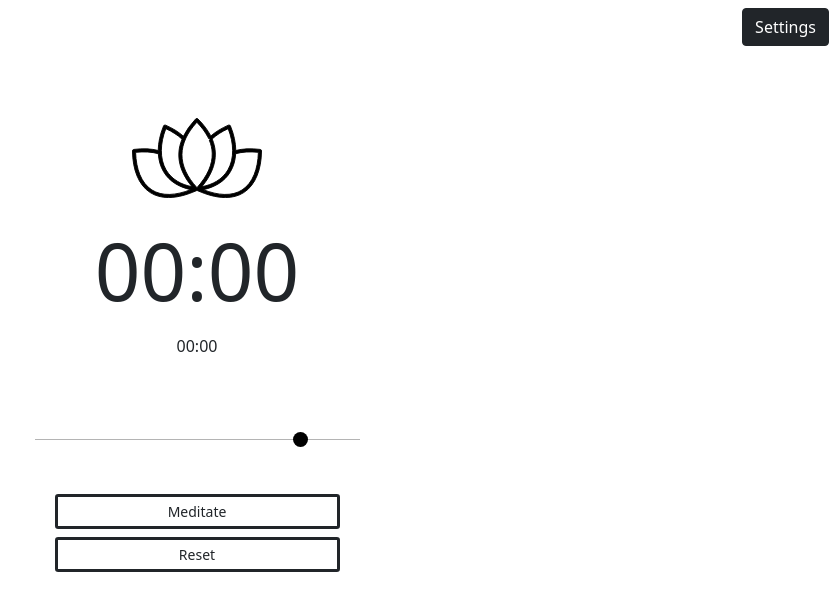
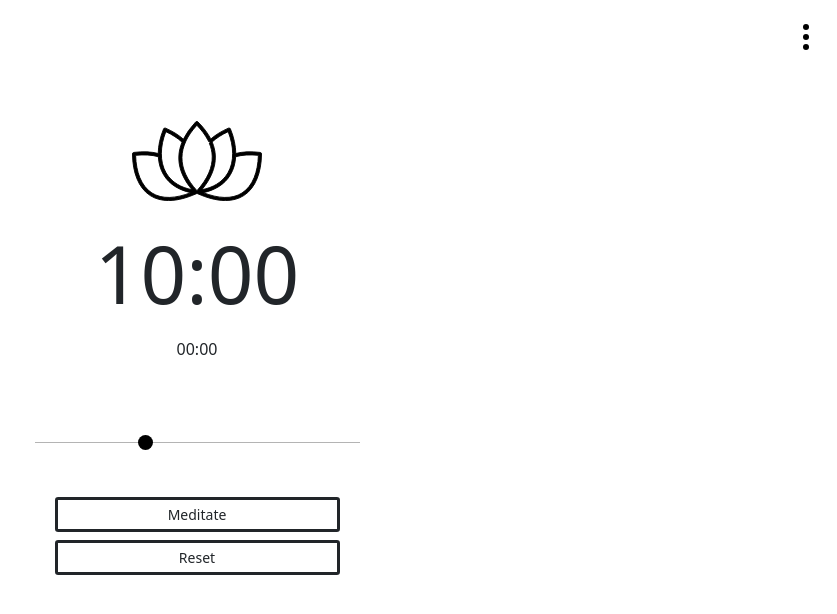
Before and after one commit to JimmyAllDay/meditation-timer, a React (Create React App) app: page / in a window 1280 px wide. Shown: the top 614 px of the page, without its empty margins (443-1280 px from the left). Built offline with nearby package versions, Linux system fonts and the light colour scheme.

Commit message:
updated settings layout

```diff
--- a/src/App.css
+++ /dev/null
@@ -1,17 +0,0 @@
-.slider {
-  -webkit-appearance: none;
-  width: 325px;
-  height: 1px;
-  color: #000000;
-  background: #b4b4b4;
-  outline: none;
-}
-.slider::-webkit-slider-thumb {
-  -webkit-appearance: none;
-  appearance: none;
-  width: 15px;
-  height: 15px;
-  background: #000000;
-  cursor: pointer;
-  border-radius: 20px;
-}
--- a/src/App.js
+++ b/src/App.js
@@ -2,21 +2,11 @@ import React, { Component } from "react";
 import Header from "./Components/Header";
 import SettingsContainer from "./Components/Settings Components/SettingsContainer";
 import Timer from "./Components/Timer Components/Timer";
-import Lotus from "./Components/Timer Components/Lotus";
-
-import {
-  BrowserRouter as Router,
-  Route,
-  // Link,
-  // BrowserRouter
-} from "react-router-dom";
 
 import { Container, Row } from "react-bootstrap";
 
 import sounds from "./Components/soundArray";
 import audioPlayer from "./Components/audioPlayer";
-
-import "./App.css";
 
 class App extends Component {
   constructor() {
@@ -31,8 +21,8 @@ class App extends Component {
         sample: sounds.endSounds[0].value,
       },
       time: {
-        totalSeconds: 0,
-        minutes: 0,
+        totalSeconds: 600,
+        minutes: 10,
         seconds: 0,
       },
       leadTime: {
@@ -40,9 +30,8 @@ class App extends Component {
       },
       counting: false,
       countStarted: false,
+      settings: false,
     };
-
-    this.sounds = sounds;
     this.sSoundHandler = this.sSoundHandler.bind(this);
     this.eSoundHandler = this.eSoundHandler.bind(this);
     this.countDown = this.countDown.bind(this);
@@ -51,6 +40,7 @@ class App extends Component {
     this.timerHandler = this.timerHandler.bind(this);
     this.resetHandler = this.resetHandler.bind(this);
     this.leadTimeHandler = this.leadTimeHandler.bind(this);
+    this.settingsHandler = this.settingsHandler.bind(this);
   }
 
   sSoundHandler(name, sample) {
@@ -96,11 +86,9 @@ class App extends Component {
 
   // State maintenance
   countDown() {
-    // check state to determine whether countdown should proceed
     if (this.state.time.totalSeconds === 0) {
       clearInterval(this.IntervalID);
 
-      // play sound to denote conclusion of practice
       audioPlayer(this.state.endSound.sample);
 
       this.setState(() => {
@@ -110,7 +98,6 @@ class App extends Component {
         };
       });
     } else {
-      // Update state using prevState snapshot
       this.setState((prevState) => {
         return {
           time: {
@@ -173,16 +160,21 @@ class App extends Component {
     });
   }
 
+  settingsHandler() {
+    this.setState(() => {
+      return {
+        settings: !this.state.settings,
+      };
+    });
+  }
+
   render() {
     return (
-      <Router>
-        <Header />
+      <div>
+        <Header settings={this.settingsHandler} />
         <Container>
-          <Row className="d-flex justify-content-center m-3">
-            <Lotus />
-          </Row>
           <Row>
-            <Route path="/">
+            {!this.state.settings ? (
               <Timer
                 timerHandler={this.timerHandler}
                 timeHandler={this.timeHandler}
@@ -190,13 +182,17 @@ class App extends Component {
                 resetHandler={this.resetHandler}
                 {...this.state}
               />
-            </Route>
-            <Route path="/settings">
-              <SettingsContainer {...this.state} />
-            </Route>
+            ) : (
+              <SettingsContainer
+                sounds={sounds}
+                sSoundHandler={this.sSoundHandler}
+                eSoundHandler={this.eSoundHandler}
+                {...this.state}
+              />
+            )}
           </Row>
         </Container>
-      </Router>
+      </div>
     );
   }
 }
--- /dev/null
+++ b/src/Components/CSS/App.css
@@ -0,0 +1,61 @@
+.slider {
+  -webkit-appearance: none;
+  width: 325px;
+  height: 1px;
+  color: #000000;
+  background: #b4b4b4;
+  outline: none;
+}
+.slider::-webkit-slider-thumb {
+  -webkit-appearance: none;
+  appearance: none;
+  width: 15px;
+  height: 15px;
+  background: #000000;
+  cursor: pointer;
+  border-radius: 20px;
+}
+
+#kebab {
+  width: 10px;
+  height: 25px;
+  display: block;
+  position: relative;
+  float: right;
+  transform: rotate(0deg);
+  transition: 0.5s ease-in-out;
+  cursor: pointer;
+}
+#kebab span {
+  display: block;
+  position: absolute;
+  height: 6px;
+  width: 6px;
+  background: black;
+  border-radius: 9px;
+  opacity: 1;
+  left: 0;
+  transform: rotate(0deg);
+  transition: 0.25s ease-in-out;
+}
+#kebab span:nth-child(1) {
+  top: 0px;
+}
+#kebab span:nth-child(2) {
+  top: 10px;
+}
+#kebab span:nth-child(3) {
+  top: 20px;
+}
+#kebab.open span:nth-child(1) {
+  top: 14px;
+  transform: rotate(135deg);
+}
+#kebab.open span:nth-child(2) {
+  opacity: 0;
+  left: -60px;
+}
+#kebab.open span:nth-child(3) {
+  top: 14px;
+  transform: rotate(-135deg);
+}
--- a/src/Components/Header.js
+++ b/src/Components/Header.js
@@ -1,20 +1,24 @@
 import React from "react";
 
 import Navbar from "react-bootstrap/Navbar";
-import Button from "react-bootstrap/Button";
-
-import { Link } from "react-router-dom";
 
 const Header = (props) => {
+  console.log(props);
   return (
     <div>
       <Navbar expand="lg" className="d-flex justify-content-end">
         <div className="me-2">
-          <Link to="/settings">
-            <Button className="btn-dark" type="button">
-              Settings
-            </Button>
-          </Link>
+          <div
+            id="kebab"
+            className="mt-3 me-3"
+            onClick={() => {
+              props.settings();
+            }}
+          >
+            <span></span>
+            <span></span>
+            <span></span>
+          </div>
         </div>
       </Navbar>
     </div>
--- a/src/Components/Settings Components/SettingsContainer.js
+++ b/src/Components/Settings Components/SettingsContainer.js
@@ -1,69 +1,80 @@
-import React, { Component } from "react";
+import React from "react";
 import SoundPicker from "./SoundPicker";
 
-import { Link } from "react-router-dom";
+import { Container, Col, Row } from "react-bootstrap";
 
-class SettingsContainer extends Component {
-  constructor(props) {
-    super(props);
-    this.state = {};
-  }
+function SettingsContainer(props) {
+  console.log(props);
 
-  render() {
-    console.log(this.props);
-
-    const lovingKindness = "May you be happy and free from suffering";
-    const empatheticJoy = `May you be take joy in another's happiness`;
-    // function voiceAPICall(phrase) {
-
-    // }
-
-    return (
-      <div>
-        <div>
-          <h2>Settings Container </h2>
-        </div>
-
-        <Link to="/">
-          <button>Back </button>
-        </Link>
-
-        <div>
-          <h3>Start Sound</h3>
+  return (
+    <Container className="w-75">
+      <Row>
+        <Col className=" d-flex justify-content-center">
+          <h1 className="mt-5 mb-4">Settings</h1>
+        </Col>
+      </Row>
+      <Row>
+        <Col className="d-flex justify-content-end ">
+          <h3 className="align-self-center my-3">Lead-in Timer</h3>
+        </Col>
+        <Col className="d-flex justify-content-start ">
+          <input
+            className="w-50 my-3"
+            type="range"
+            min="0"
+            max="30"
+            value="0"
+          />
+        </Col>
+      </Row>
+      <Row>
+        <Col className="d-flex justify-content-end ">
+          <h3 className="align-self-center my-3">Start Sound</h3>
+        </Col>
+        <Col className="d-flex justify-content-start ">
           <SoundPicker
-            sounds={this.props.sounds.startSounds}
-            handler={this.props.sSoundHandler}
+            sounds={props.sounds.startSounds}
+            handler={props.sSoundHandler}
           />
-          <h4>Randomise</h4>
-          <h3>Lead in time</h3>
-        </div>
-
-        <div>
-          <h3>
-            API Input Field (can select pre-existing api calls or enter own)
-          </h3>
-          <select>
-            <option value={lovingKindness}>Loving Kindness</option>
-            <option value={empatheticJoy}>Empathetic Joy</option>
-            {/* <option value={compassion}>Compassion</option> */}
-            {/* <option value={equanimity}>Equanimity</option> */}
-          </select>
-
-          <h3>Slider for frequency of API calls</h3>
-        </div>
-
-        <div>
-          <h3>End Sound</h3>
+        </Col>
+      </Row>
+      <Row>
+        <Col className="d-flex justify-content-end ">
+          <h5 className="align-self-center my-3">Randomise Start Sound</h5>
+        </Col>
+        <Col className="d-flex justify-content-start ">
+          <input className="my-auto" type="checkbox" />
+        </Col>
+      </Row>
+      <Row>
+        <Col className="d-flex justify-content-end ">
+          <h3 className="align-self-center my-3">End Sound</h3>
+        </Col>
+        <Col className="d-flex justify-content-start ">
           <SoundPicker
-            sounds={this.props.sounds.endSounds}
-            handler={this.props.eSoundHandler}
+            sounds={props.sounds.endSounds}
+            handler={props.eSoundHandler}
           />
-          <h4>Randomise</h4>
-          <h4>Play Long Sounds</h4>
-        </div>
-      </div>
-    );
-  }
+        </Col>
+      </Row>
+      <Row>
+        <Col className="d-flex justify-content-end ">
+          <h5 className="my-3">Randomise End Sound</h5>
+        </Col>
+        <Col className="d-flex justify-content-start ">
+          <input className="my-auto" type="checkbox" />
+        </Col>
+      </Row>
+      <Row className="mb-5">
+        <Col className="d-flex justify-content-end ">
+          <h5 className="my-3">Play Long End Sounds</h5>
+        </Col>
+        <Col className="d-flex justify-content-start ">
+          <input className="my-auto" type="checkbox" />
+        </Col>
+      </Row>
+    </Container>
+  );
 }
 
 export default SettingsContainer;
--- a/src/Components/Settings Components/SoundPicker.js
+++ b/src/Components/Settings Components/SoundPicker.js
@@ -1,26 +1,11 @@
-import React, { Component } from "react";
+import React from "react";
 import Option from "./Option";
 import audioPlayer from "../audioPlayer";
 
-class SoundPicker extends Component {
-  constructor() {
-    super();
-    this.state = {
-      selected: "",
-    };
-    this.stateHander = this.stateHandler.bind(this);
-  }
+function SoundPicker(props) {
+  console.log(props);
 
-  stateHandler(event) {
-    this.setState(() => ({
-      selected: event.target.value,
-    }));
-  }
-
-  render() {
-    console.log(this.state.selected);
-
-    const samples = this.props.sounds.map((sound) => (
+  const samples = props.sounds.map((sound) => (
     <Option
       key={sound.id}
       value={sound.value}
@@ -30,22 +15,19 @@ class SoundPicker extends Component {
   ));
 
   return (
-      <div>
-        <form>
+    <div className="my-auto">
       <select
-            value={this.state.selected}
+        className="w-100"
+        value={props.selected}
         onChange={(e) => {
-              this.stateHandler(e);
           audioPlayer(e.target.value);
-              this.props.handler(e.target.name, e.target.value);
+          props.handler(e.target.name, e.target.value);
         }}
       >
         {samples}
       </select>
-        </form>
     </div>
   );
 }
-}
 
 export default SoundPicker;
--- a/src/Components/Timer Components/Display.js
+++ b/src/Components/Timer Components/Display.js
@@ -1,7 +1,6 @@
 import React from "react";
 
 const Timer = (props) => {
-  console.log(props);
   return (
     <div>
       <h1 className="display-1">
--- a/src/Components/Timer Components/Timer.js
+++ b/src/Components/Timer Components/Timer.js
@@ -2,13 +2,16 @@ import React from "react";
 import TimerInput from "./TimerInput";
 import Display from "./Display";
 import LeadDisplay from "./LeadDisplay";
+import Lotus from "./Lotus";
 
 import { Row, Col, Button } from "react-bootstrap";
 
 const Timer = (props) => {
-  console.log(props);
   return (
     <Col>
+      <Row className="d-flex justify-content-center m-3">
+        <Lotus />
+      </Row>
       <Row className="">
         <Col className="d-flex justify-content-center p-2">
           <Display {...props} />
--- a/src/Components/Timer Components/TimerInput.js
+++ b/src/Components/Timer Components/TimerInput.js
@@ -1,18 +1,16 @@
 import React from "react";
-
 const TimerInput = (props) => {
   console.log(props);
-
   return (
     <div className="slider-container">
       <form>
         <input
           className="slider"
+          id="meditate"
           type="range"
           min="0"
-          max="60"
-          placeholder="5 mins"
-          id="meditate"
+          max="30"
+          value={props.time.minutes}
           onChange={(e) => {
             props.timeHandler(e);
           }}
--- a/src/index.js
+++ b/src/index.js
@@ -4,6 +4,7 @@ import "./index.css";
 import App from "./App";
 import reportWebVitals from "./reportWebVitals";
 import "bootstrap/dist/css/bootstrap.min.css";
+import "../src/Components/CSS/App.css";
 
 ReactDOM.render(
   <React.StrictMode>
```
Also changed, not shown: 1 other file (tests, documents, lock files or other folders). Lines whose indentation alone changed are shown as unchanged.
